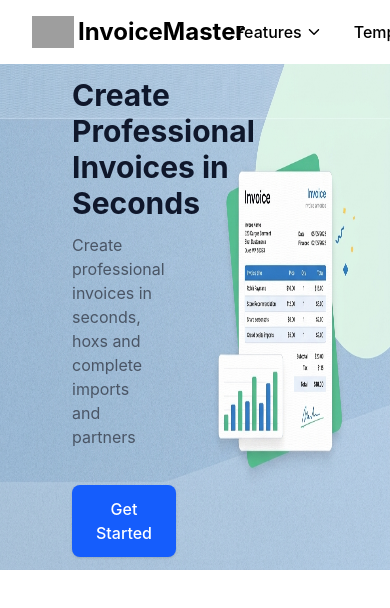
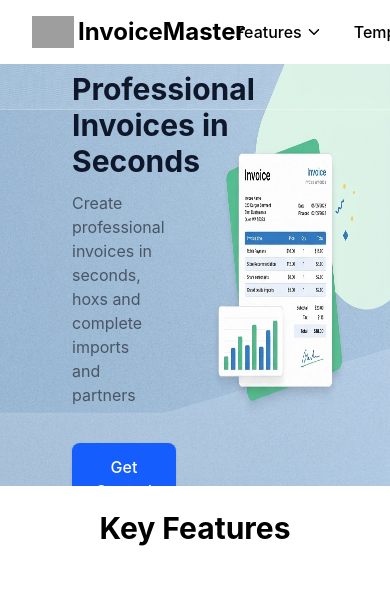
Before and after one commit to Zain-ulabdeen1/invoice_generator, a React (Vite) app: page / in a window 390 px wide. Shown: the top 608 px of the page. Built offline with nearby package versions, Linux system fonts and the light colour scheme; grey boxes are pictures that could not be loaded.

Commit message:
Added Responsive bar except Links in sub nav and added the key feature section

```diff
--- a/src/App.jsx
+++ b/src/App.jsx
@@ -1,11 +1,13 @@
 import React from 'react'
 import Navbar from './components/Navbar'
 import Main from './components/Main'
+import Main2 from './components/Main2'
 const App = () => {
   return (
     <>
   <Navbar/>
   <Main/>
+  <Main2/>
   </>
 
   )
--- a/src/components/Main.jsx
+++ b/src/components/Main.jsx
@@ -2,7 +2,7 @@
 
 const Main = () => {
   return (
-    <section className="hero-container w-full h-[60vh] grid grid-cols-1 grid-rows-1 overflow-hidden">
+    <section className="hero-container w-full h-[50vh] grid grid-cols-1 grid-rows-1 overflow-hidden">
 
       {/* Background Image */}
       <img
--- a/src/components/Main2.jsx
+++ b/src/components/Main2.jsx
@@ -2,8 +2,15 @@
 
 const Main2 = () => {
     return (
-        <div>
+        <div className='flex flex-col gap-6 items-center justify-center p-6'>
+            <h2 className='inter-semibold text-3xl '>Key Features</h2>
+            <div className='flex gap-4 justify-around'>
 
+                <div className=''>
+
+                </div>
+
+            </div>
         </div>
     )
 }
```
